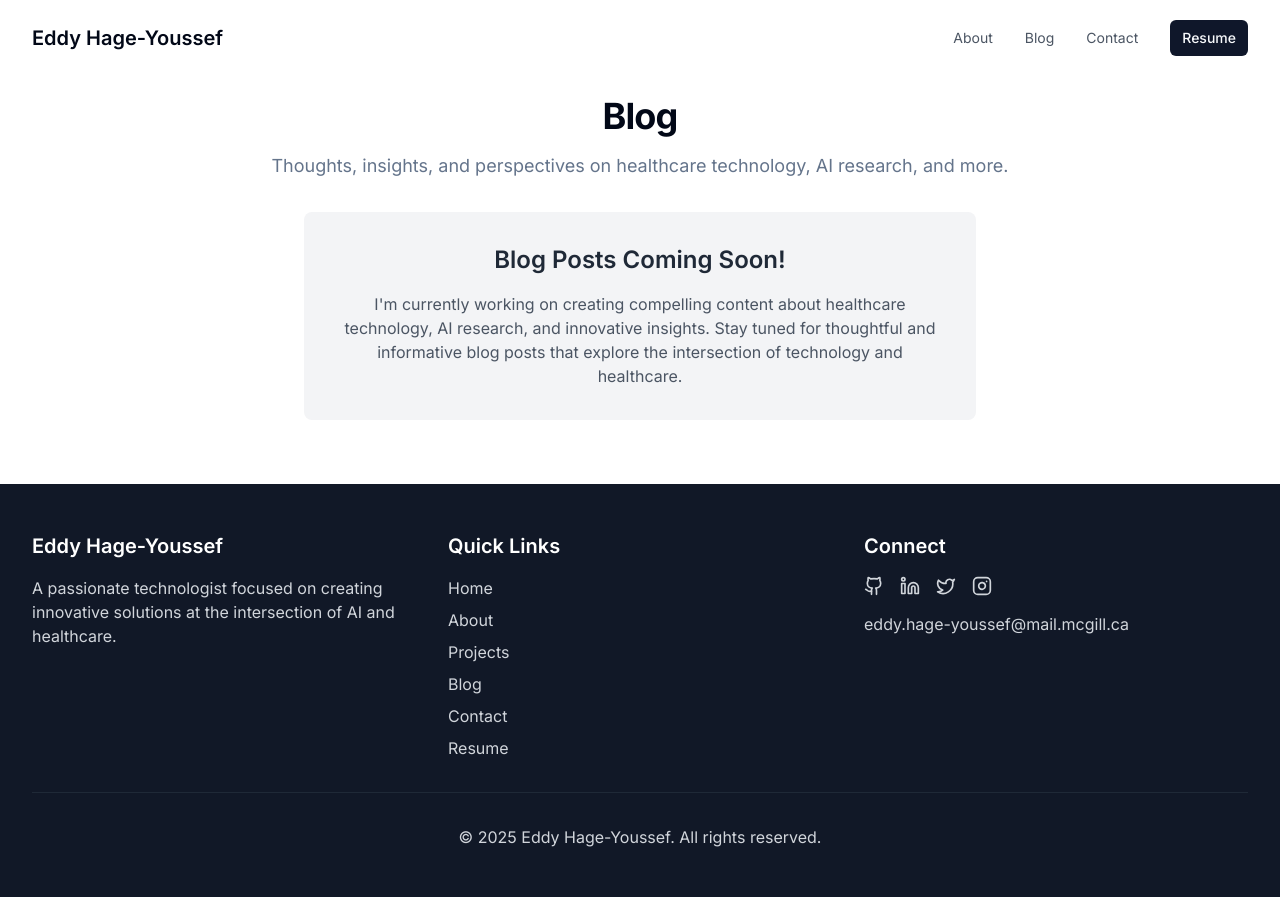
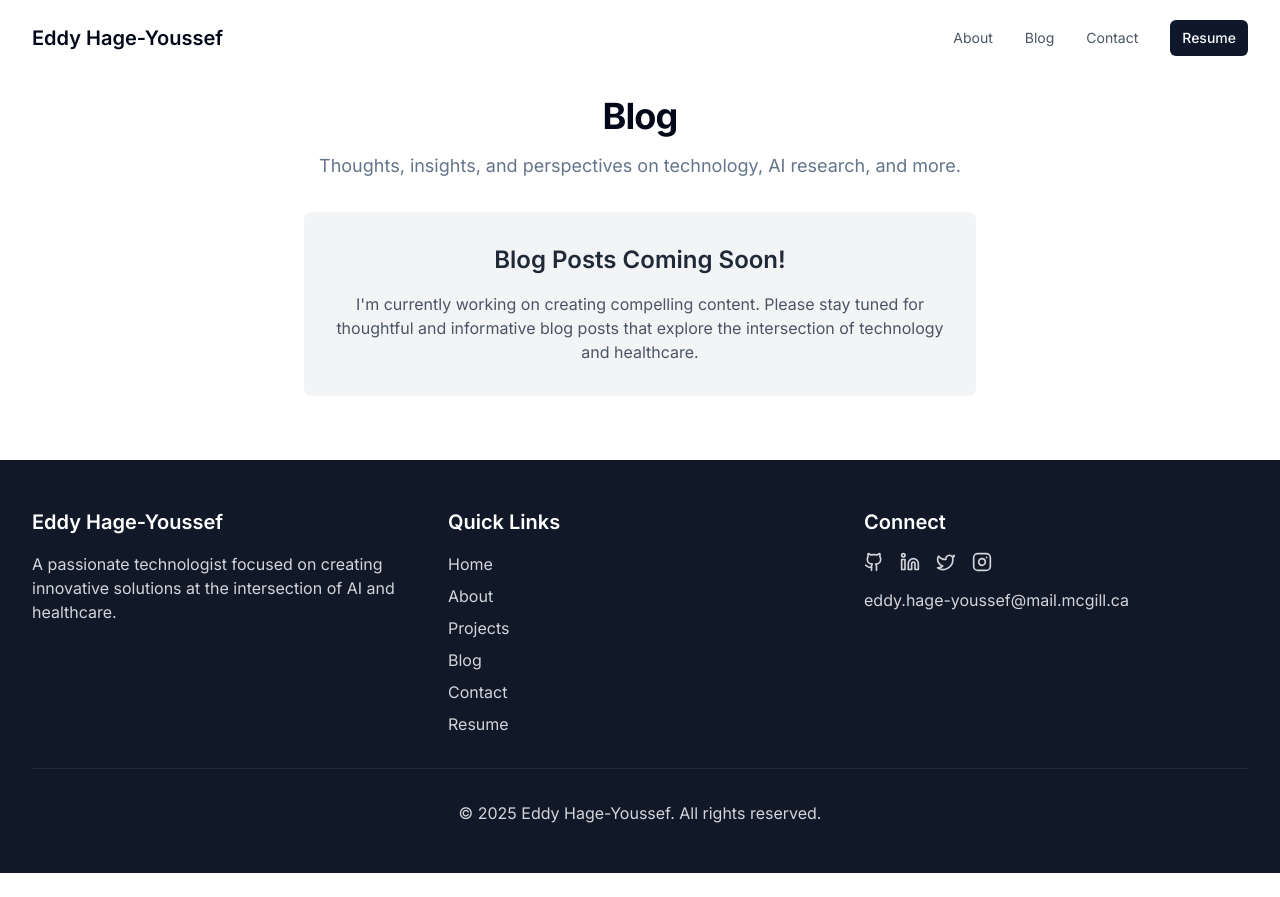
Before and after one commit to ehagey/personal-website-eddy, a React (Vite) app: page /blog in a window 1280 px wide. After the commit the page ends 873 px from the top, so only its background shows below. Built offline with nearby package versions, Linux system fonts and the light colour scheme.

Commit message:
Visual edit in Lovable
Edited UI in Lovable

```diff
--- a/src/pages/Blog.tsx
+++ b/src/pages/Blog.tsx
@@ -1,30 +1,20 @@
-
 import Header from '@/components/Header';
 import Footer from '@/components/Footer';
-
 const Blog = () => {
-  return (
-    <>
+  return <>
       <Header />
       <main className="pt-24 pb-16">
         <section className="container max-w-7xl mx-auto px-4 sm:px-6 lg:px-8 text-center">
           <h1 className="heading-lg mb-4">Blog</h1>
-          <p className="subtitle mx-auto mb-8">
-            Thoughts, insights, and perspectives on healthcare technology, AI research, and more.
-          </p>
+          <p className="subtitle mx-auto mb-8">Thoughts, insights, and perspectives on technology, AI research, and more.</p>
 
           <div className="bg-gray-100 p-8 rounded-lg max-w-2xl mx-auto">
             <h2 className="text-2xl font-semibold mb-4 text-gray-800">Blog Posts Coming Soon!</h2>
-            <p className="text-gray-600">
-              I'm currently working on creating compelling content about healthcare technology, AI research, and innovative insights.
-              Stay tuned for thoughtful and informative blog posts that explore the intersection of technology and healthcare.
-            </p>
+            <p className="text-gray-600">I'm currently working on creating compelling content. Please stay tuned for thoughtful and informative blog posts that explore the intersection of technology and healthcare.</p>
           </div>
         </section>
       </main>
       <Footer />
-    </>
-  );
+    </>;
 };
-
 export default Blog;
```
